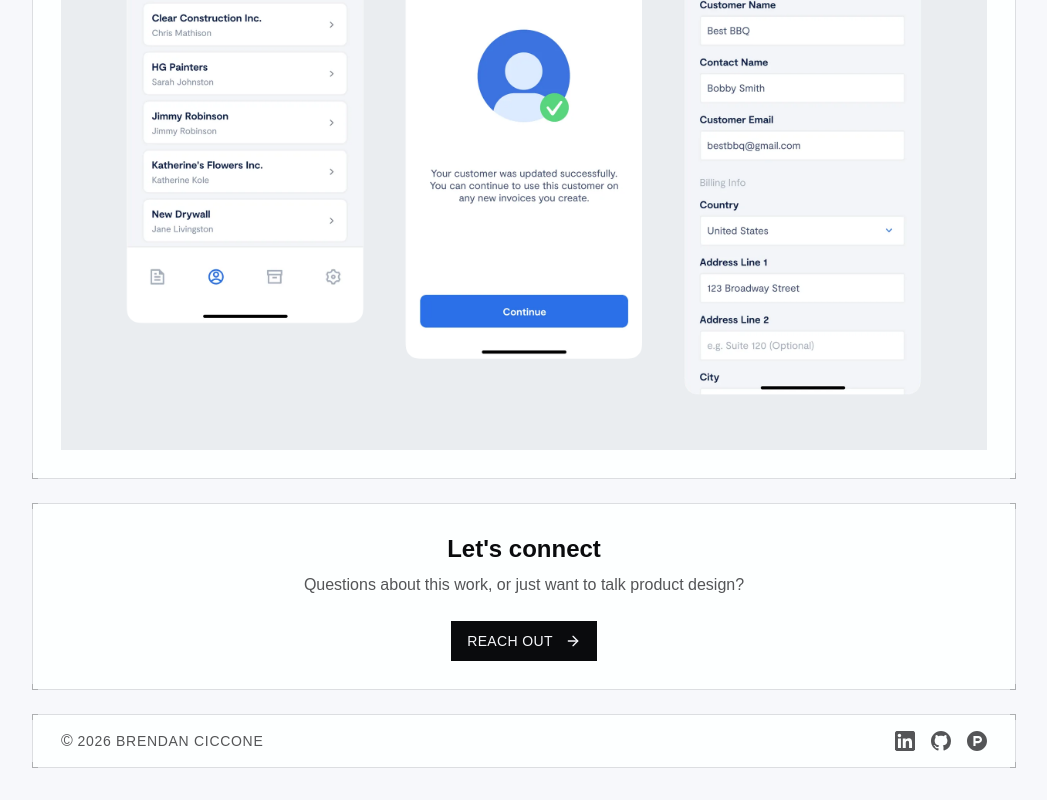
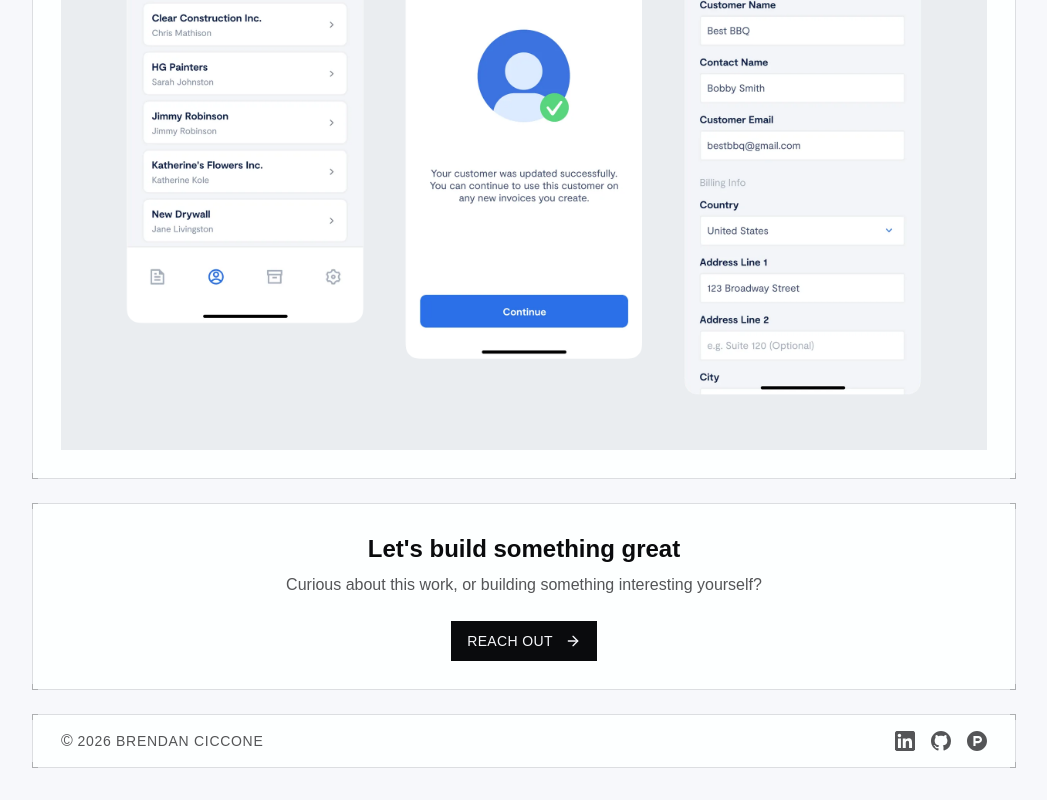
Before and after one commit to brendanciccone/portfolio, a Next.js app: page /work/paidly in a window 1280 px wide. Shown: the part 4623-5423 px from the top of the page, without its empty margins (116-1163 px from the left). Built offline with nearby package versions, Linux system fonts and the light colour scheme; a web font is replaced by a local one.

Commit message:
Restore CTA heading and sharpen supporting copy
https://claude.ai/code/session_012Z6JaG9SS2meE1MgDTtNmT

```diff
--- a/app/contact/page.tsx
+++ b/app/contact/page.tsx
@@ -25,10 +25,10 @@ export default function ContactPage() {
               <div className="relative min-h-0 md:min-h-[240px] overflow-hidden border-b md:border-b-0 md:border-r border-border flex flex-col">
                 <div className="relative z-10 p-6 sm:p-7">
                   <h1 className="title-display leading-[1] text-3xl sm:text-4xl md:text-[44px] mb-3">
-                    Let&apos;s connect
+                    Let&apos;s build something great
                   </h1>
                   <p className="text-sm sm:text-base text-muted-foreground">
-                    Whether you have a question about my work or just want to talk product design, I&apos;d love to hear from you.
+                    Whether it&apos;s about my work or something you&apos;re building, I&apos;m always up for a good conversation.
                   </p>
                 </div>
                 <div
--- a/app/work/corellium/page.tsx
+++ b/app/work/corellium/page.tsx
@@ -288,9 +288,9 @@ export default function CorelliumPage() {
         {/* CTA Section */}
         <FadeIn delay={150} duration={350}>
           <section className="sys-panel p-4 sm:p-7 text-center">
-            <h2 className="text-xl sm:text-[24px] font-semibold mb-1 sm:mb-2 text-center">Let's connect</h2>
+            <h2 className="text-xl sm:text-[24px] font-semibold mb-1 sm:mb-2 text-center">Let's build something great</h2>
             <p className="text-muted-foreground mb-6">
-              Questions about this work, or just want to talk product design?
+              Curious about this work, or building something interesting yourself?
             </p>
             <Button asChild size="lg" className="px-4">
               <Link href="/contact">
--- a/app/work/immertec/page.tsx
+++ b/app/work/immertec/page.tsx
@@ -307,9 +307,9 @@ export default function ImmertecPage() {
         {/* CTA Section */}
         <FadeIn delay={175} duration={350}>
           <section className="sys-panel p-4 sm:p-7 text-center">
-            <h2 className="text-xl sm:text-[24px] font-semibold mb-1 sm:mb-2 text-center">Let's connect</h2>
+            <h2 className="text-xl sm:text-[24px] font-semibold mb-1 sm:mb-2 text-center">Let's build something great</h2>
             <p className="text-muted-foreground mb-6">
-              Questions about this work, or just want to talk product design?
+              Curious about this work, or building something interesting yourself?
             </p>
             <Button asChild size="lg" className="px-4">
               <Link href="/contact">
--- a/app/work/paidly/page.tsx
+++ b/app/work/paidly/page.tsx
@@ -219,9 +219,9 @@ export default function PaidlyPage() {
         {/* CTA Section */}
         <FadeIn delay={150} duration={350}>
           <section className="sys-panel p-4 sm:p-7 text-center">
-            <h2 className="text-xl sm:text-[24px] font-semibold mb-1 sm:mb-2 text-center">Let's connect</h2>
+            <h2 className="text-xl sm:text-[24px] font-semibold mb-1 sm:mb-2 text-center">Let's build something great</h2>
             <p className="text-muted-foreground mb-6">
-              Questions about this work, or just want to talk product design?
+              Curious about this work, or building something interesting yourself?
             </p>
             <Button asChild size="lg" className="px-4">
               <Link href="/contact">
--- a/app/work/spontivly/page.tsx
+++ b/app/work/spontivly/page.tsx
@@ -291,9 +291,9 @@ export default function SpontivlyPage() {
         {/* CTA Section */}
         <FadeIn delay={175} duration={350}>
           <section className="sys-panel p-4 sm:p-7 text-center">
-            <h2 className="text-xl sm:text-[24px] font-semibold mb-1 sm:mb-2 text-center">Let's connect</h2>
+            <h2 className="text-xl sm:text-[24px] font-semibold mb-1 sm:mb-2 text-center">Let's build something great</h2>
             <p className="text-muted-foreground mb-6">
-              Questions about this work, or just want to talk product design?
+              Curious about this work, or building something interesting yourself?
             </p>
             <Button asChild size="lg" className="px-4">
               <Link href="/contact">
```
